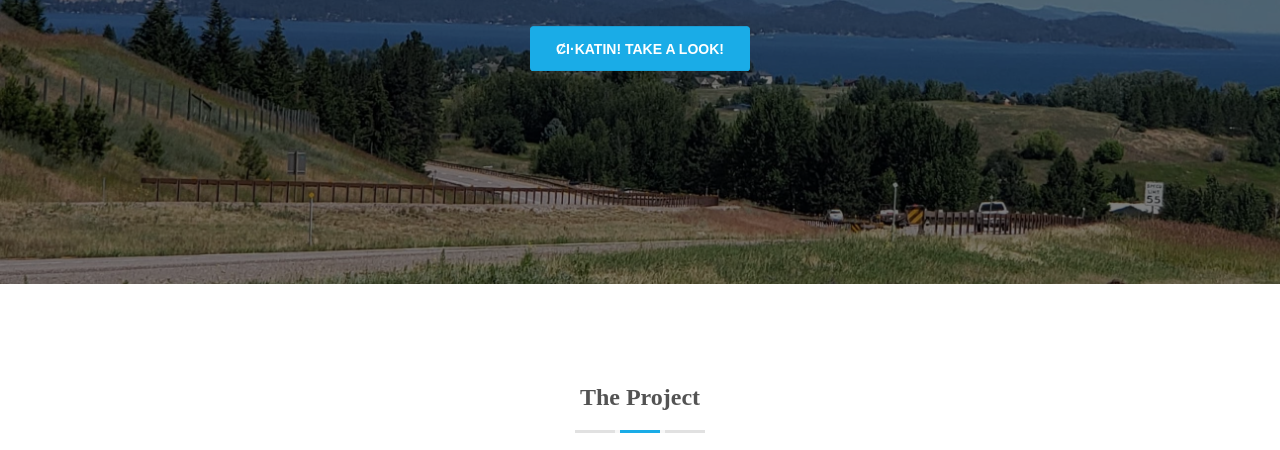
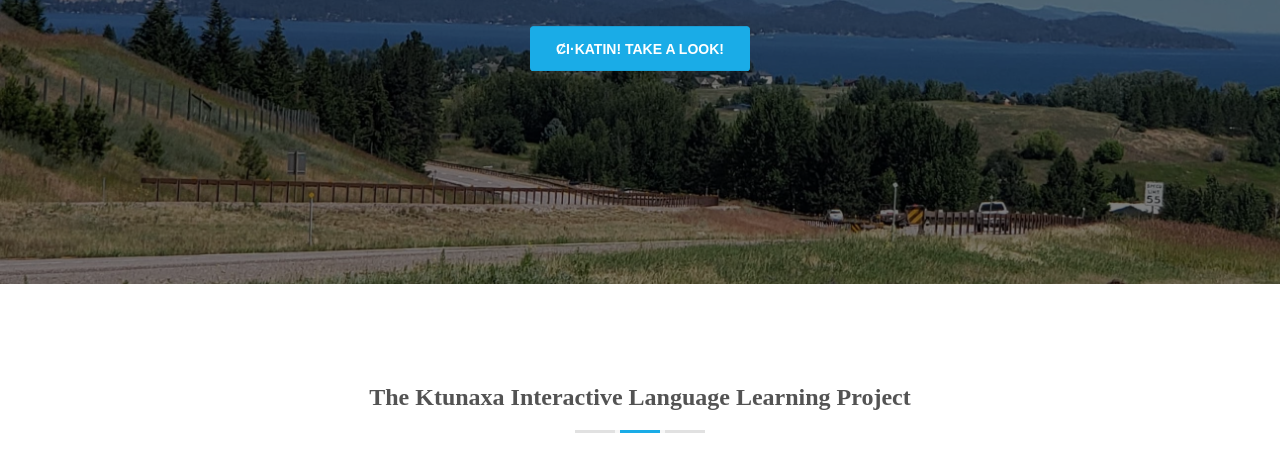
Before and after one commit to ktunaxa-interactive/ktunaxa-interactive.github.io, a plain HTML site: page index.html in a window 1280 px wide. Shown: the part 296-746 px from the top of the page. Drawn offline with Linux system fonts and the light colour scheme; files whose address does not match are found by name; a web font is replaced by a local one.

Commit message:
Update index.html
Updating About headline

```diff
--- a/index.html
+++ b/index.html
@@ -110,7 +110,7 @@
       <div class="container">
         <div class="row">
           <div class="col-md-12">
-            <h3 class="title text-center">The Project</h3>
+            <h3 class="title text-center">The Ktunaxa Interactive Language Learning Project</h3>
             <div class="titleHR"><span></span></div>
           </div>
         </div>
```
